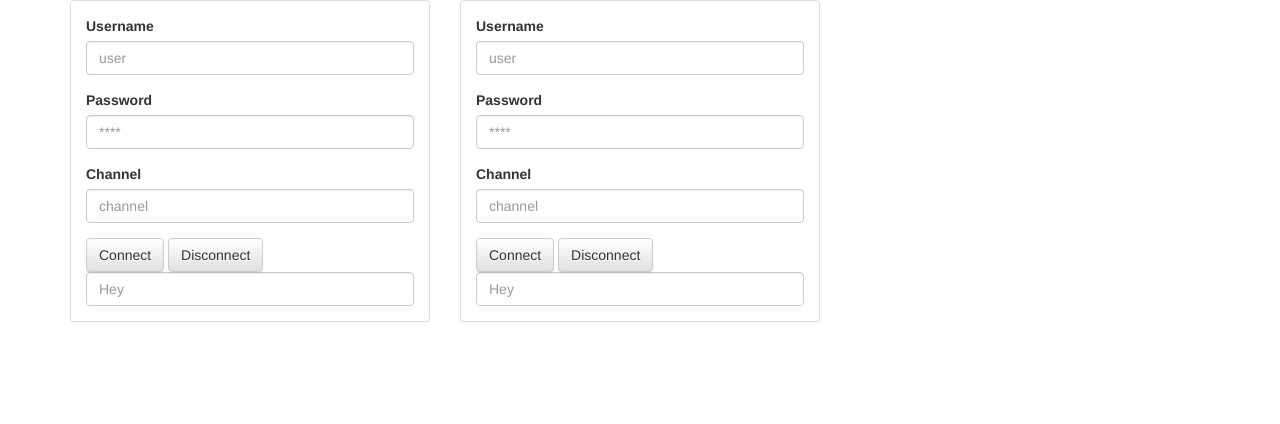
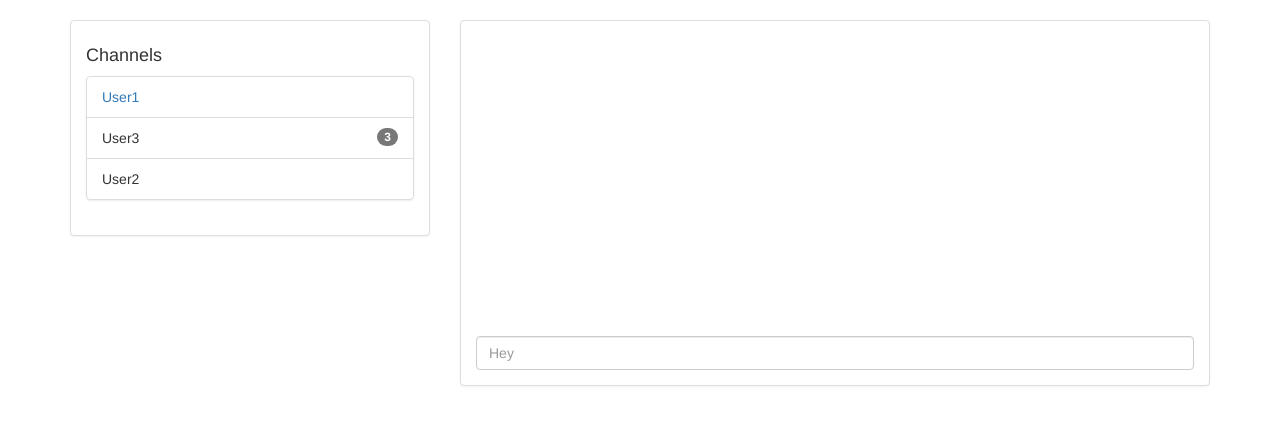
Before and after one commit to jonasrichard/iris, a plain HTML site: page priv/index.html in a window 1280 px wide. Drawn offline with nearby package versions, Linux system fonts and the light colour scheme.

Commit message:
Refactor client html

```diff
--- a/priv/index.html
+++ b/priv/index.html
@@ -58,55 +58,50 @@
   </script>
 </head>
 <body>
+<br/>
 <div class="container">
   <div class="row">
     <div class="col-md-4">
-            <div class="panel panel-default"><div class="panel-body">
-                <form>
-                    <div class="form-group">
-                        <label for="username1">Username</label>
-                        <input type="text" class="form-control" id="username1" placeholder="user">
-                    </div>
-                    <div class="form-group">
-                        <label for="password1">Password</label>
-                        <input type="text" class="form-control" id="password1" placeholder="****">
-                    </div>
-                    <div class="form-group">
-                        <label for="channel1">Channel</label>
-                        <input type="text" class="form-control" id="channel1" placeholder="channel">
-                    </div>
-                    <button class="btn btn-default" type="button" id="connect1">Connect</button>
-                    <button class="btn btn-default" type="button" id="disconnect1">Disconnect</button>
-                    <div class="pre-scrollable" id="chat1">
-                    </div>
-                    <input type="text" class="form-control" id="message1" placeholder="Hey">
-                </form>
-            </div></div>
-        </div>
-        <div class="col-md-4">
-            <div class="panel panel-default"><div class="panel-body">
-                <form>
-                    <div class="form-group">
-                        <label for="username2">Username</label>
-                        <input type="text" class="form-control" id="username2" placeholder="user">
-                    </div>
-                    <div class="form-group">
-                        <label for="password2">Password</label>
-                        <input type="text" class="form-control" id="password2" placeholder="****">
-                    </div>
-                    <div class="form-group">
-                        <label for="channel2">Channel</label>
-                        <input type="text" class="form-control" id="channel2" placeholder="channel">
-                    </div>
-                    <button class="btn btn-default" type="button" id="connect2">Connect</button>
-                    <button class="btn btn-default" type="button" id="disconnect2">Disconnect</button>
-                    <div class="pre-scrollable" id="chat2">
-                    </div>
-                    <input type="text" class="form-control" id="message2" placeholder="Hey">
-                </form>
-            </div></div>
+      <div class="panel panel-default">
+        <div class="panel-body">
+          <h4>Channels</h4>
+          <ul class="list-group">
+            <li class="list-group-item">
+              <a href="#">User1</a>
+            </li>
+            <li class="list-group-item">User3<span class="badge">3</span></li>
+            <li class="list-group-item">User2</li>
+          </ul>
         </div>
       </div>
     </div>
+    <div class="col-md-8">
+      <div class="panel panel-default">
+        <div class="panel-body">
+          <div id="chat" style="height: 300px">
+          </div>
+          <input type="text" class="form-control" placeholder="Hey">
+        </div>
+      </div>
+    </div>
+  </div>
+</div>
+<div id="create-channel" class="modal fade" tabindex="-1" role="dialog">
+  <div class="modal-dialog" role="document">
+    <div class="modal-content">
+      <div class="modal-header">
+        <button type="button" class="close" data-dismiss="modal" aria-label="Close"><span aria-hidden="true">&times;</span></button>
+        <h4 class="modal-title">Modal title</h4>
+      </div>
+      <div class="modal-body">
+        <p>One fine body&hellip;</p>
+      </div>
+      <div class="modal-footer">
+        <button type="button" class="btn btn-default" data-dismiss="modal">Close</button>
+        <button type="button" class="btn btn-primary">Save changes</button>
+      </div>
+    </div><!-- /.modal-content -->
+  </div><!-- /.modal-dialog -->
+</div><!-- /.modal -->
 </body>
 </html>
```
Lines whose indentation alone changed are shown as unchanged.
